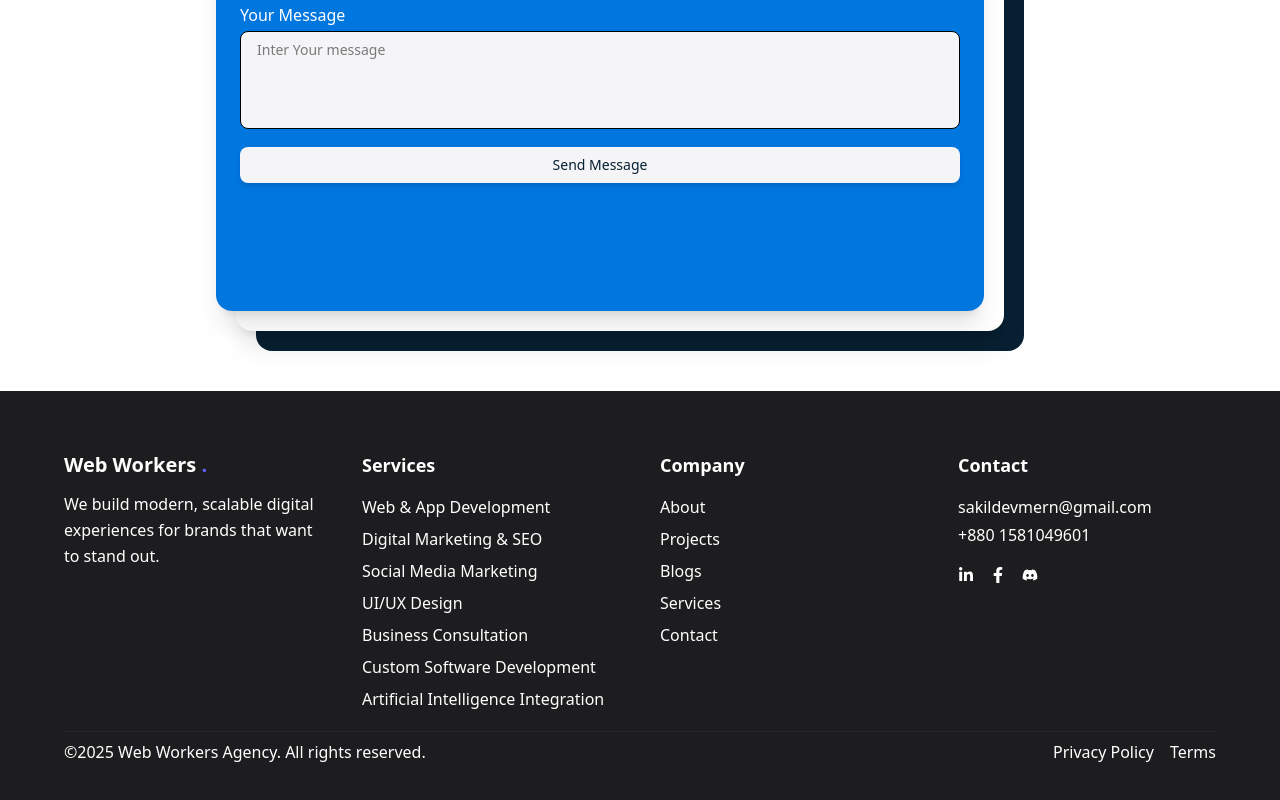
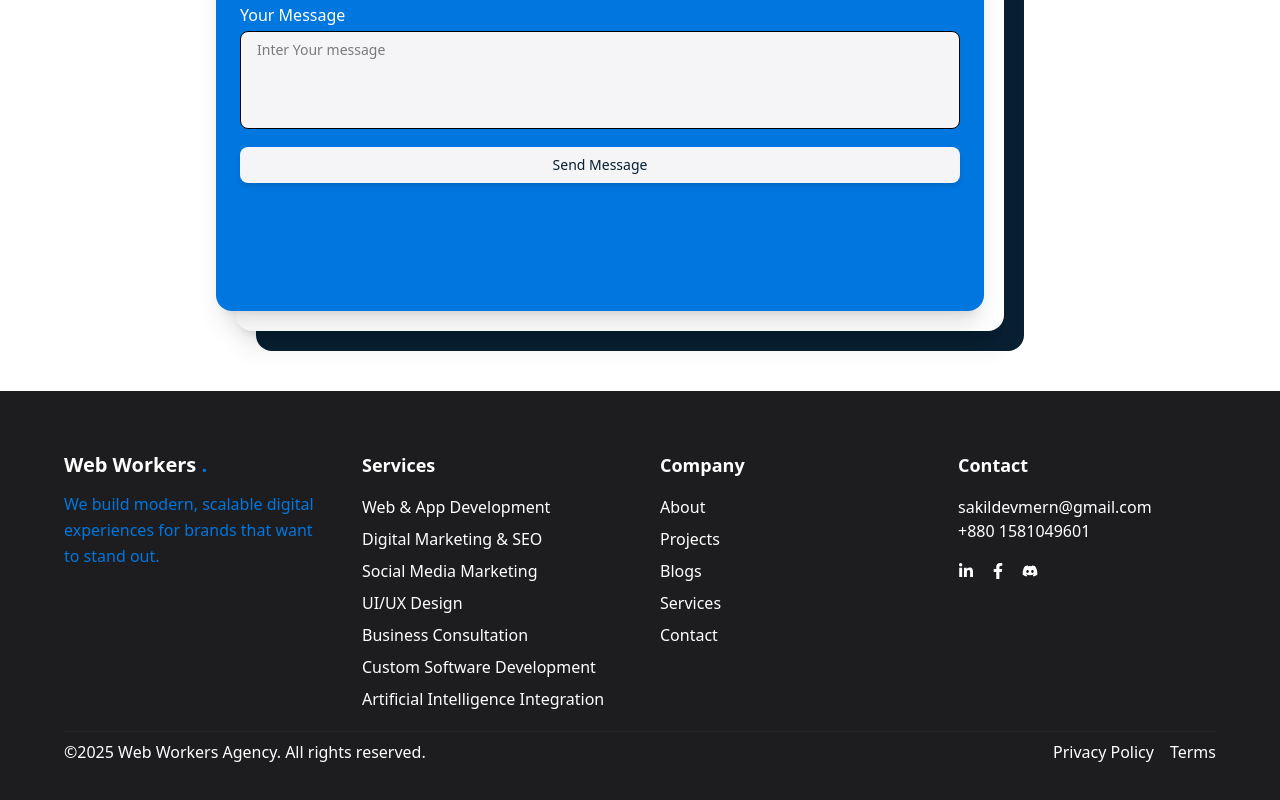
Before and after one commit to Sha-kil-37/webworkers, a React (Vite) app: page / in a window 1280 px wide. Shown: the part 10513-11313 px from the top of the page. Built offline with nearby package versions, Linux system fonts and the light colour scheme; no server answers.

Commit message:
12/31/2025

```diff
--- a/src/components/Footer.jsx
+++ b/src/components/Footer.jsx
@@ -20,9 +20,9 @@ export default function Footer() {
           {/* Brand */}
           <div>
             <h2 className="text-xl font-bold text-white">
-              Web Workers<span className="text-indigo-500"> . </span>
+              Web Workers<span className="text-[#0076DF]"> . </span>
             </h2>
-            <Paragraph className="mt-3 font-medium leading-relaxed text-white">
+            <Paragraph className="mt-3 font-medium leading-relaxed text-[#0076DF]">
               We build modern, scalable digital experiences for brands that want
               to stand out.
             </Paragraph>
@@ -129,12 +129,22 @@ export default function Footer() {
           {/* Contact */}
           <div>
             <h3 className="text-white font-bold mb-4 text-lg">Contact</h3>
-            <Paragraph className="hover:text-[#0076DF] duration-300 transition-all font-medium text-white">
+            <Link
+              title="Mail"
+              to="mailto:sakildevmern@gmail.com"
+              target="_blank"
+              className="hover:text-[#0076DF] duration-300 transition-all font-medium text-white block"
+            >
               sakildevmern@gmail.com
-            </Paragraph>
-            <Paragraph className="font-medium text-white mt-1">
+            </Link>
+            <Link
+              title="Call"
+              to="tel:+8801581049601"
+              target="_blank"
+              className="hover:text-[#0076DF] duration-300 transition-all font-medium text-white block"
+            >
               +880 1581049601
-            </Paragraph>
+            </Link>
 
             {/* Social */}
             <div className="flex gap-4 mt-5">
@@ -173,10 +183,16 @@ export default function Footer() {
             reserved.
           </Paragraph>
           <div className="flex gap-x-4 mt-2">
-            <Link to={"/terms&privacy"} className="font-medium text-white block">
+            <Link
+              to={"/terms&privacy"}
+              className="font-medium text-white block"
+            >
               Privacy Policy
             </Link>
-            <Link to={"/terms&privacy"} className="font-medium text-white block">
+            <Link
+              to={"/terms&privacy"}
+              className="font-medium text-white block"
+            >
               Terms
             </Link>
           </div>
```
Also changed, not shown: 1 other file (tests, documents, lock files or other folders).
